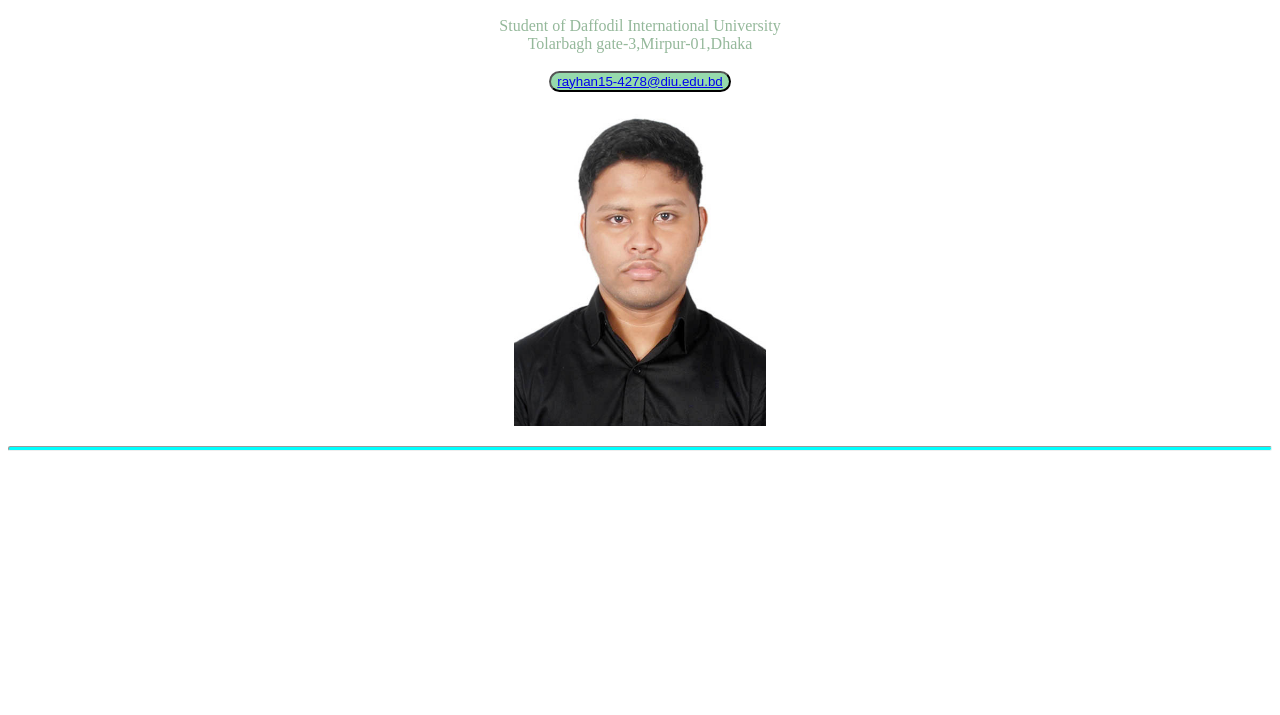
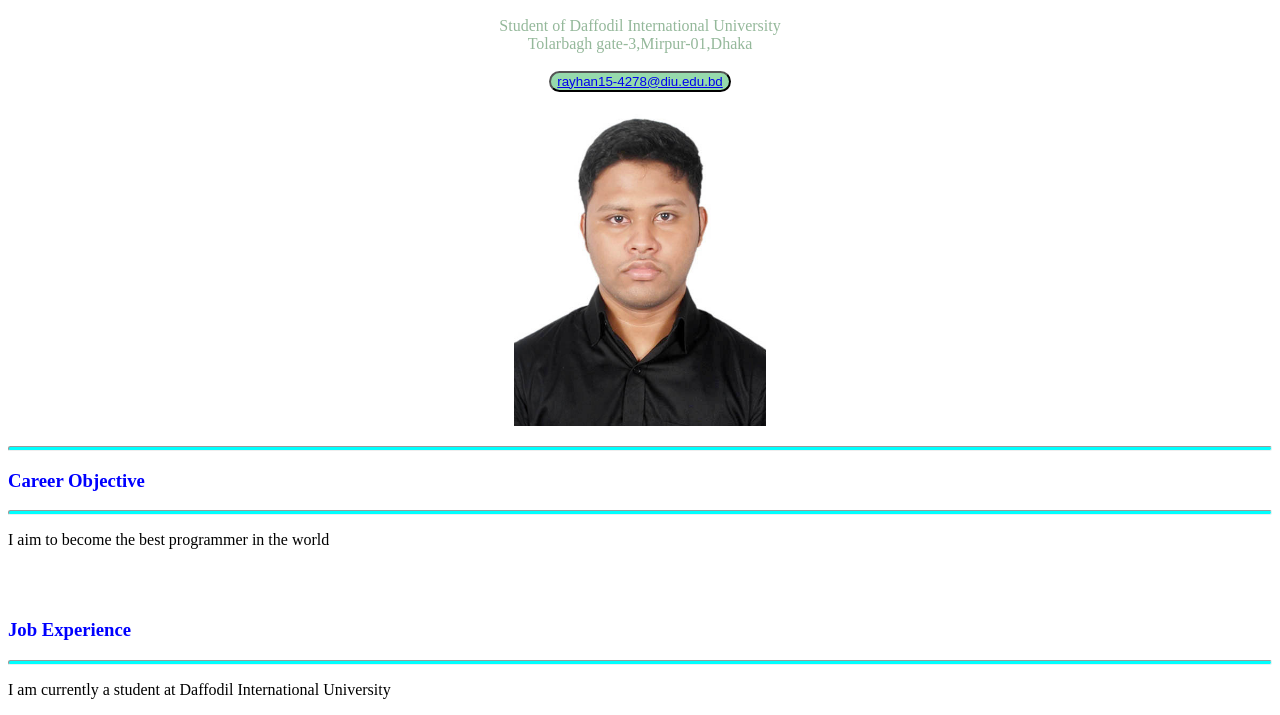
Before and after one commit to rayhan-rafin/project, a plain HTML site: page CV_Rayhan/index.html in a window 1280 px wide. Shown: the part 110-825 px from the top of the page. Before the commit the page ends 800 px from the top, so only its background shows below. Drawn offline with Linux system fonts and the light colour scheme.

Commit message:
added writings

```diff
--- a/CV_Rayhan/index.html
+++ b/CV_Rayhan/index.html
@@ -20,5 +20,14 @@
         </p>
     </div>
     <hr class="line">
+    <div style="text-align:left">
+        <h3 class="head">Career Objective</h3>
+        <hr class="line">
+        <p>I aim to become the best programmer in the world</p><br><br>
+
+        <h3 class="head">Job Experience</h3>
+        <hr class="line">
+        <p>I am currently a student at Daffodil International University</p>
+    </div>
 </body>
 </html>
--- a/CV_Rayhan/main.css
+++ b/CV_Rayhan/main.css
@@ -3,3 +3,6 @@
     background-color:aqua;
     border-radius: 20px;
 }
+.head{
+    color: blue;
+}
```
